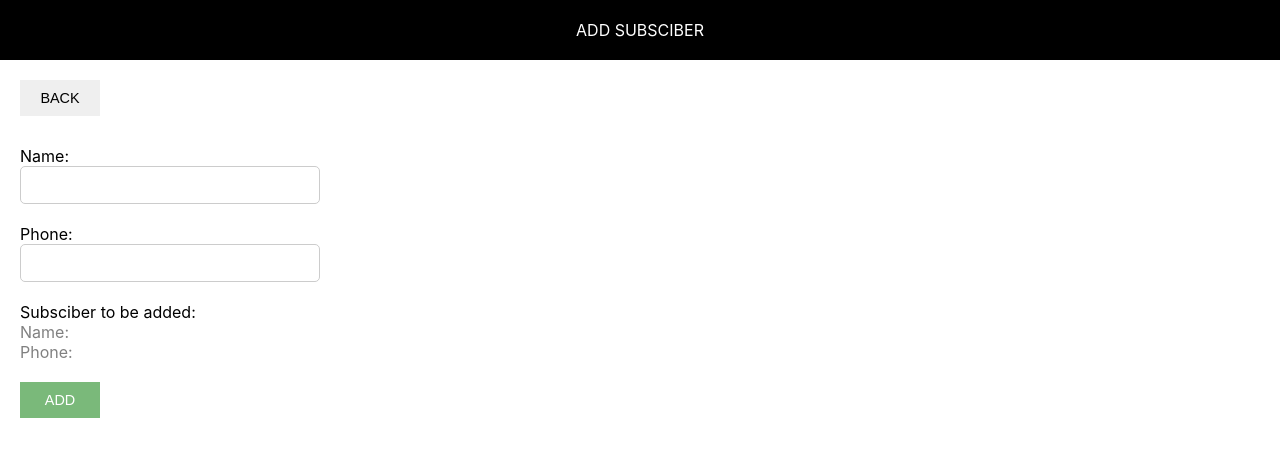
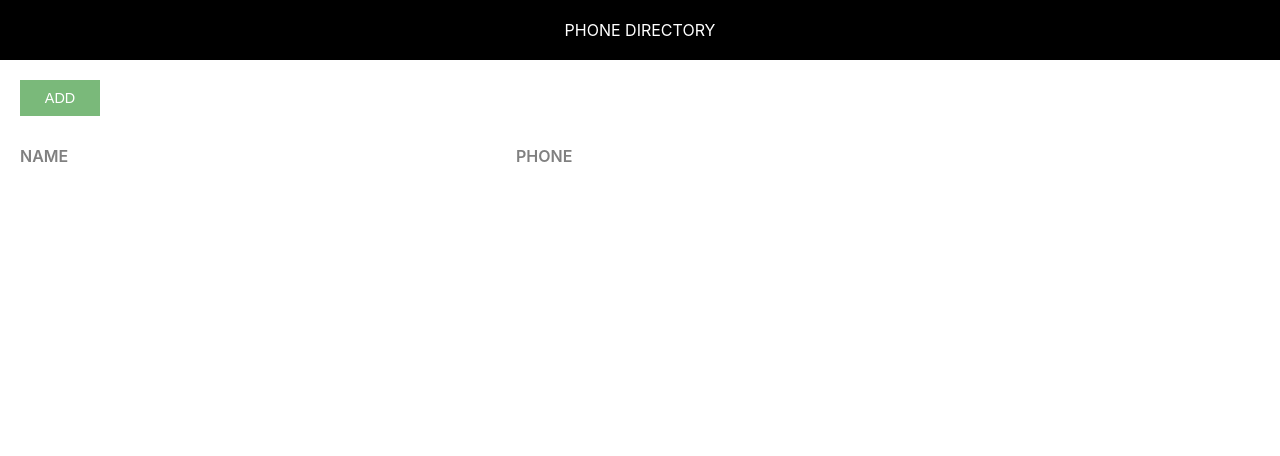
Before and after one commit to simpleprahalad/phone-directory, a React (Create React App) app: page / in a window 1280 px wide. Shown: the top 456 px of the page. Built offline with nearby package versions, Linux system fonts and the light colour scheme.

Commit message:
Added state in ‘AddSubscriber’ and ‘App’ components

```diff
--- a/src/AddSubscriber.js
+++ b/src/AddSubscriber.js
@@ -3,21 +3,39 @@
 import './AddSubscriber.css'
 
 class AddSubcriber extends Component {
+
+    constructor() {
+        super();
+        this.state = {
+            id: 0,
+            name: '',
+            phone: ''
+        }
+    }
+
+    inputChangedHandler = (e) => {
+        const state = this.state;
+        state[e.target.name] = e.target.value;
+        this.setState(state);
+        console.log(this.state);
+    }
+
     render() {
+        const {name, phone} = this.state;
         return (
-            <div>
+            <div className="component-container">
                 <Header heading="Add Subsciber" />
                 <div className="component-body-container">
                     <button className="custom-btn">Back</button>
                     <form className="subscriber-form">
                         <label htmlFor="name" className="label-contol">Name: </label> <br/>
-                        <input id="name" type="text" className="input-control" name="name"/> <br/> <br/>
+                        <input id="name" type="text" className="input-control" name="name" onChange={this.inputChangedHandler}/> <br/> <br/>
                         <label htmlFor="phone" className="label-contol">Phone: </label> <br/>
-                        <input id="phone" type="text" className="input-control" name="phone"/> <br/> <br/>
+                        <input id="phone" type="text" className="input-control" name="phone" onChange={this.inputChangedHandler}/> <br/> <br/>
                         <div className="subscriber-info-container">
                             <span className="subsciber-to-add-heading">Subsciber to be added: </span> <br/>
-                            <span className="subscriber-info">Name: </span> <br />
-                            <span className="subscriber-info">Phone: </span>
+                            <span className="subscriber-info">Name: {name} </span> <br />
+                            <span className="subscriber-info">Phone: {phone} </span>
                         </div>
                         <button type="submit" className="custom-btn add-btn">Add </button>
                     </form>
--- a/src/App.js
+++ b/src/App.js
@@ -12,19 +12,26 @@
     alert(message)
   }
 
+  constructor() {
+    super();
+    this.state = {
+      subscriberListoShow: []
+    }
+  }
+
   render() {
-    let subscribers = [
-      {
-        id: 1,
-        name: "Prahalad",
-        phone: "12345"
-      },
-      {
-        id : 2,
-        name: "Rekha",
-        phone: "22222"
-      },
-    ];
+    // let subscribers = [
+    //   {
+    //     id: 1,
+    //     name: "Prahalad",
+    //     phone: "12345"
+    //   },
+    //   {
+    //     id : 2,
+    //     name: "Rekha",
+    //     phone: "22222"
+    //   },
+    // ];
 
     return (
       <div>
@@ -38,7 +45,7 @@
           </div>
 
         {
-          subscribers.map(sub => {
+          this.state.subscriberListoShow.map(sub => {
             return <div key={sub.id} className="grid-container">
             <span className="grid-item">{sub.name}</span>
             <span className="grid-item">{sub.phone}</span>
--- a/src/index.js
+++ b/src/index.js
@@ -8,7 +8,7 @@
 
 ReactDOM.render(
   <React.StrictMode>
-    <AddSubcriber />
+    <App />
   </React.StrictMode>,
   document.getElementById('root')
 );
```
Also changed, not shown: 1 other file (tests, documents, lock files or other folders).
